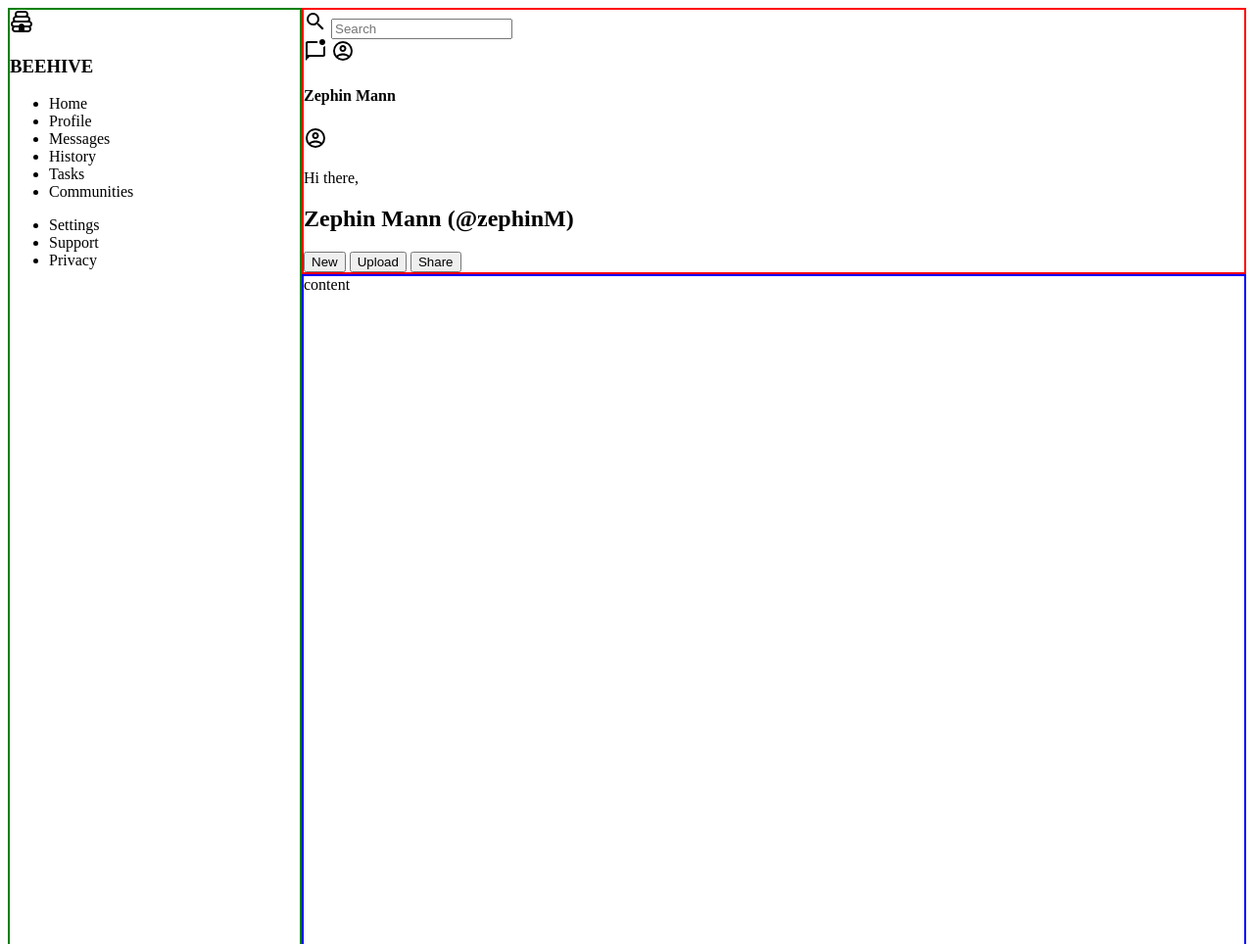
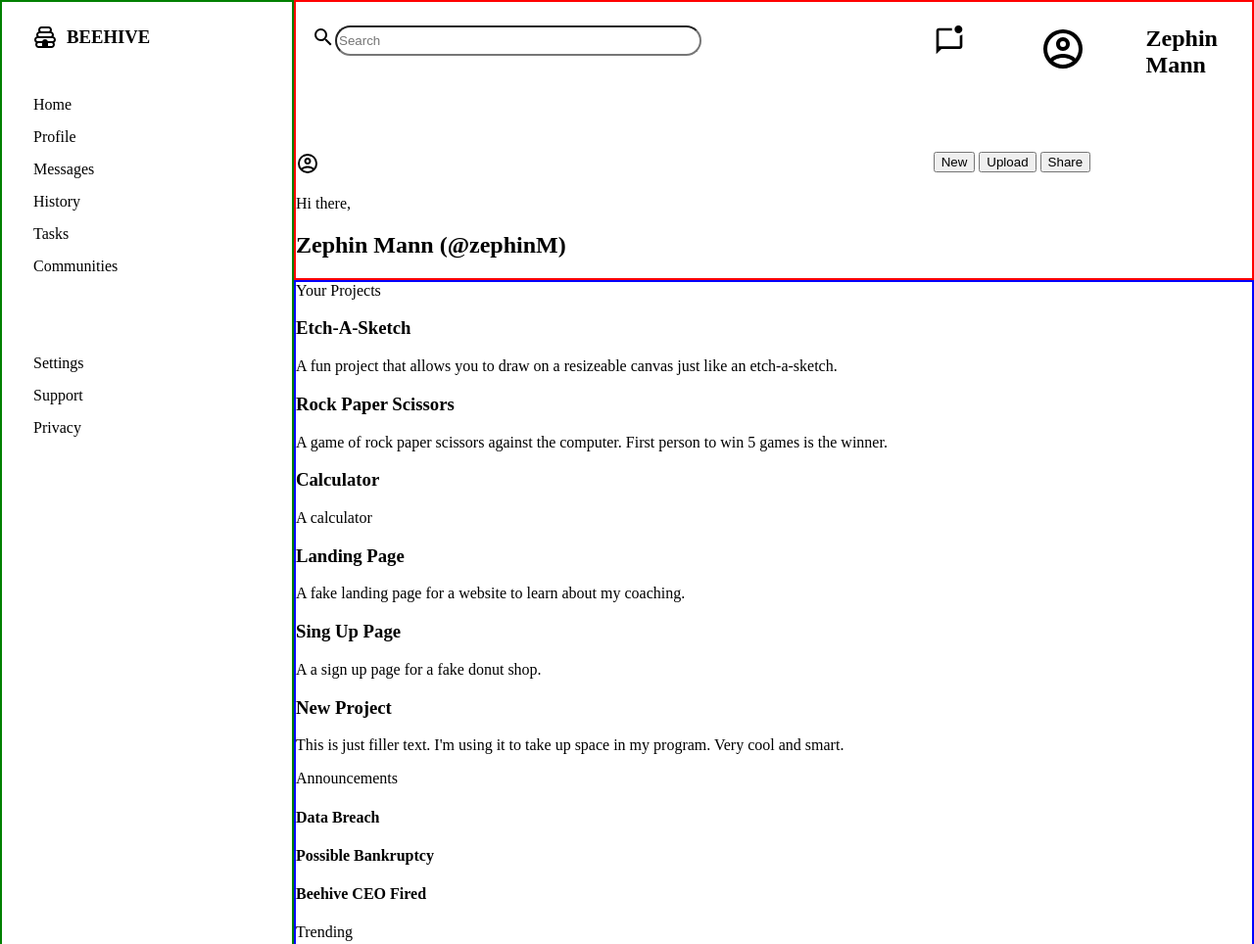
Before and after one commit to mannbmx/Dashboard, a plain HTML site: page index.html in a window 1280 px wide. Shown: the top 964 px of the page at 98% size. Drawn offline with Linux system fonts and the light colour scheme.

Commit message:
Added more content and started working on content layout

```diff
--- a/index.html
+++ b/index.html
@@ -14,8 +14,8 @@
                 <img src="Images/beehive.svg" alt="">
                 <h3 class="title logoName">BEEHIVE</h3>
             </div>
-            <div class="controls">
-                <ul>
+            <div >
+                <ul class="controls">
                     <li>Home</li>
                     <li>Profile</li>
                     <li>Messages</li>
@@ -24,8 +24,8 @@
                     <li>Communities</li>
                 </ul>
             </div>
-            <div class="settingControls">
-                <ul>
+            <div>
+                <ul class="settingControls">
                     <li>Settings</li>
                     <li>Support</li>
                     <li>Privacy</li>
@@ -35,12 +35,12 @@
         <div id="header">
             <div id="searchCont">
                 <img src="Images/magnify.svg" alt="">
-                <input type="text" placeholder="Search">
+                <input type="text" placeholder="Search" class="searchBar">
             </div>
             <div id="notification">
-                <img src="Images/notification.svg" alt="">
-                <img src="Images/account.svg" alt="">
-                <h4>Zephin Mann</h4>
+                <img class="notiAlert" src="Images/notification.svg" alt="">
+                <img class="accountPic" src="Images/account.svg" alt="">
+                <h4 class="accountName">Zephin Mann</h4>
             </div>
             <div class="welcome">
                 <div class="icon"><img src="Images/account.svg" alt=""></div>
@@ -53,7 +53,50 @@
                 <button>Share</button>
             </div>
         </div>
-        <div id="content">content</div>
+        <div id="content">
+            <div class=" contentTitle projects">
+                Your Projects
+                <div class="card eas">
+                    <h3 class="title"> Etch-A-Sketch</h3>
+                    <p>A fun project that allows you to draw on a resizeable canvas just like an etch-a-sketch.</p>
+                </div>
+                <div class="card rps">
+                    <h3 class="title">Rock Paper Scissors</h3>
+                    <p>A game of rock paper scissors against the computer. First person to win 5 games is the winner.</p>
+                </div>
+                <div class="card calc">
+                    <h3 class="title">Calculator</h3>
+                    <p>A calculator</p>
+                </div>
+                <div class="card lp">
+                    <h3 class="title">Landing Page</h3>
+                    <p>A fake landing page for a website to learn about my coaching.</p>
+                </div>
+                <div class="card singUp">
+                    <h3 class="title">Sing Up Page</h3>
+                    <p>A a sign up page for a fake donut shop.</p>
+                </div>
+                <div class="card newProject">
+                    <h3 class="title">New Project</h3>
+                    <p>This is just filler text. I'm using it to take up space in my program. Very cool and smart.</p>
+                </div>
+            </div>
+            <div class=" contentTitle announcments">
+                Announcements
+                <div class="announcment data">
+                    <h4>Data Breach</h4>
+                </div>
+                <div class="announcment money">
+                    <h4>Possible Bankruptcy</h4>
+                </div>
+                <div class="announcment ceo">
+                    <h4>Beehive CEO Fired</h4>
+                </div>
+            </div>
+            <div class="contentTitle Trending">
+                Trending
+            </div>
+        </div>
     </div>
 </body>
 </html>
--- a/style.css
+++ b/style.css
@@ -1,16 +1,91 @@
+body{
+    margin: 0;
+}
+
 #container{
     display:grid;
     grid-template-rows:.3fr 2.8fr;
     grid-template-columns:minmax(300px, .2fr) 1fr;
 }
 
+/* Sidebar */
+
 #sidebar{
     border: 2px solid green;
     grid-row: 1/3;
+    display: grid;
+    grid-template-rows: .1fr .4fr 1fr;
+    padding-left: 2em;
 }
+
+.logo{
+    display: grid;
+    grid-template-columns: auto 1fr;
+    align-items: center;
+    gap: 10px;
+}
+
+ul{
+    list-style: none;
+    padding: 0;
+    margin: 0;
+}
+
+.controls{
+   display: grid;
+   gap: 15px;
+   padding-top: 1.5em;
+}
+
+.settingControls{
+    display: grid;
+    gap: 15px;
+}
+
+/* header */
 
 #header{
     border: 2px solid red;
+    display: grid;
+    grid-template: repeat(2, 1fr)/ repeat(3, 1fr);
+    padding-top: 1.5em;
+}
+
+#searchCont{
+    grid-column: 1/3;
+    display: grid;
+    grid-template-columns: auto 1fr;
+    padding-left: 1em;
+}
+
+.searchBar{
+    width: 60%;
+    height: 25px;
+    border-radius: 18px;
+}
+
+#notification{
+    display:grid;
+    grid-template-columns: repeat(3, 1fr);
+}
+
+.accountName{
+    margin:0;
+    font-size: 1.5em;
+}
+
+.accountPic{
+    width: 3em;
+    height: 3em;
+}
+
+.notiAlert{
+    width: 2em;
+    height: 2em;
+}
+
+.headerBtns{
+    grid-column:3/4;
 }
 
 #content{
```
